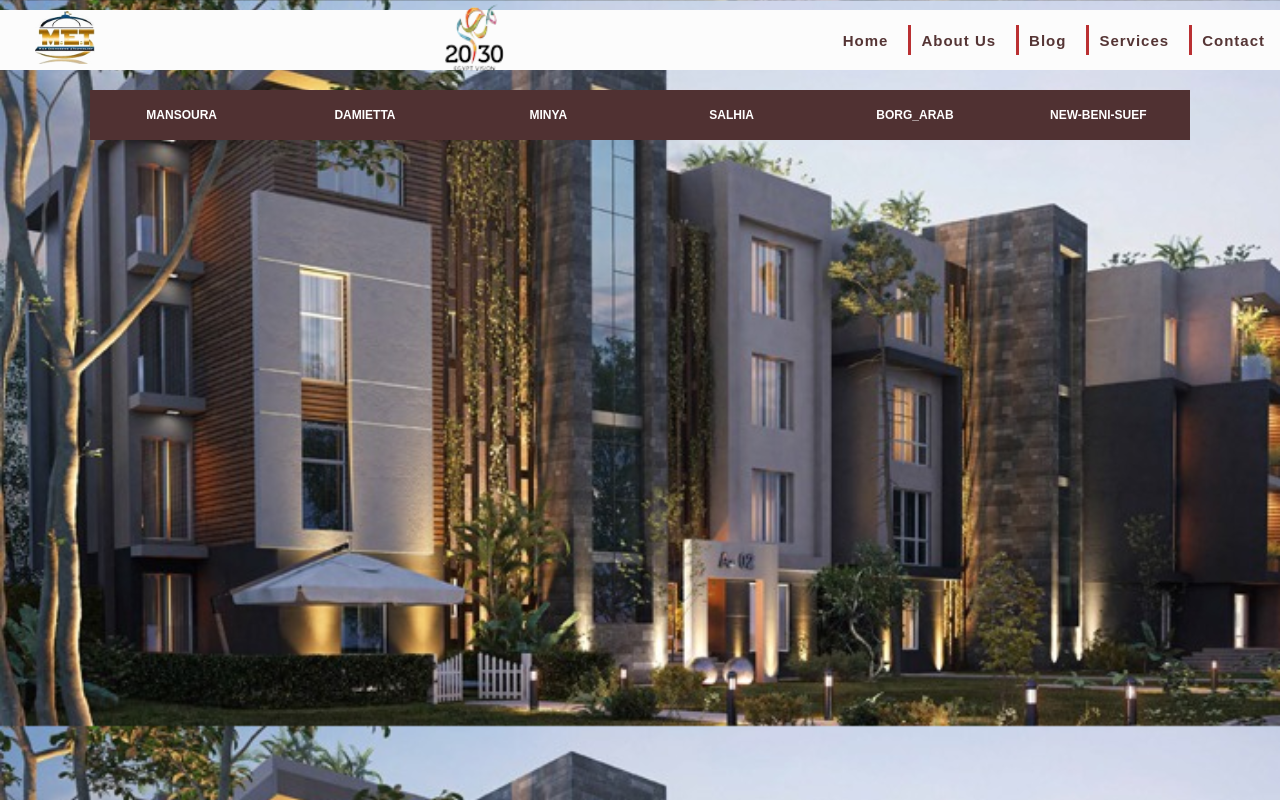
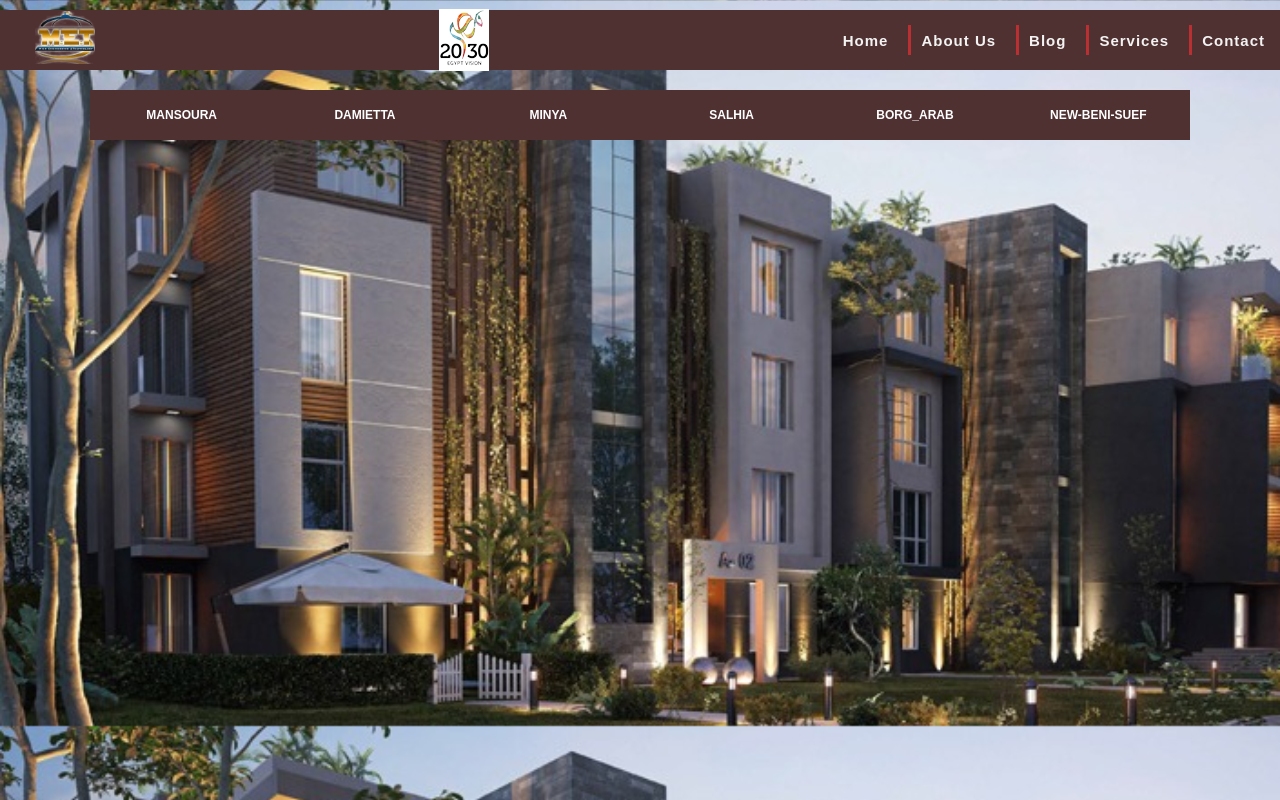
Before and after one commit to Sherif-mohame/New_Project, a plain HTML site: page index.html in a window 1280 px wide. Drawn offline with Linux system fonts and the light colour scheme.

Commit message:
adding logo2030

```diff
--- a/index.html
+++ b/index.html
@@ -15,7 +15,7 @@
 		<div class="logo">
 			<img src="./images/Logo.png" alt="Logo">
 		</div>
-		<div class="logo">
+		<div class="logo-2030">
 			<img src="./images/2030-logo.png" alt="Logo">
 		</div>
 		<ul class="nav-links">
--- a/style/style.css
+++ b/style/style.css
@@ -27,7 +27,7 @@ ul {
 }
 /* nav */
 .navbar {
-  background-color: #fcfcfc;
+  background-color: #503132;
   height: 60px;
   display: flex;
   justify-content: space-between;
@@ -43,7 +43,9 @@ ul {
   width: 60px;
   margin-left: 20px;
 }
-
+.logo-2030 {
+  background-color: white;
+}
 .nav-links {
   display: flex;
   justify-content: space-between;
@@ -61,7 +63,7 @@ ul {
 
 .nav-links li a {
   padding: 0.3em 0;
-  color: rgb(85, 53, 53);
+  color: rgb(243, 243, 243);
   position: relative;
   display: inline-block;
   letter-spacing: 1px;
```
